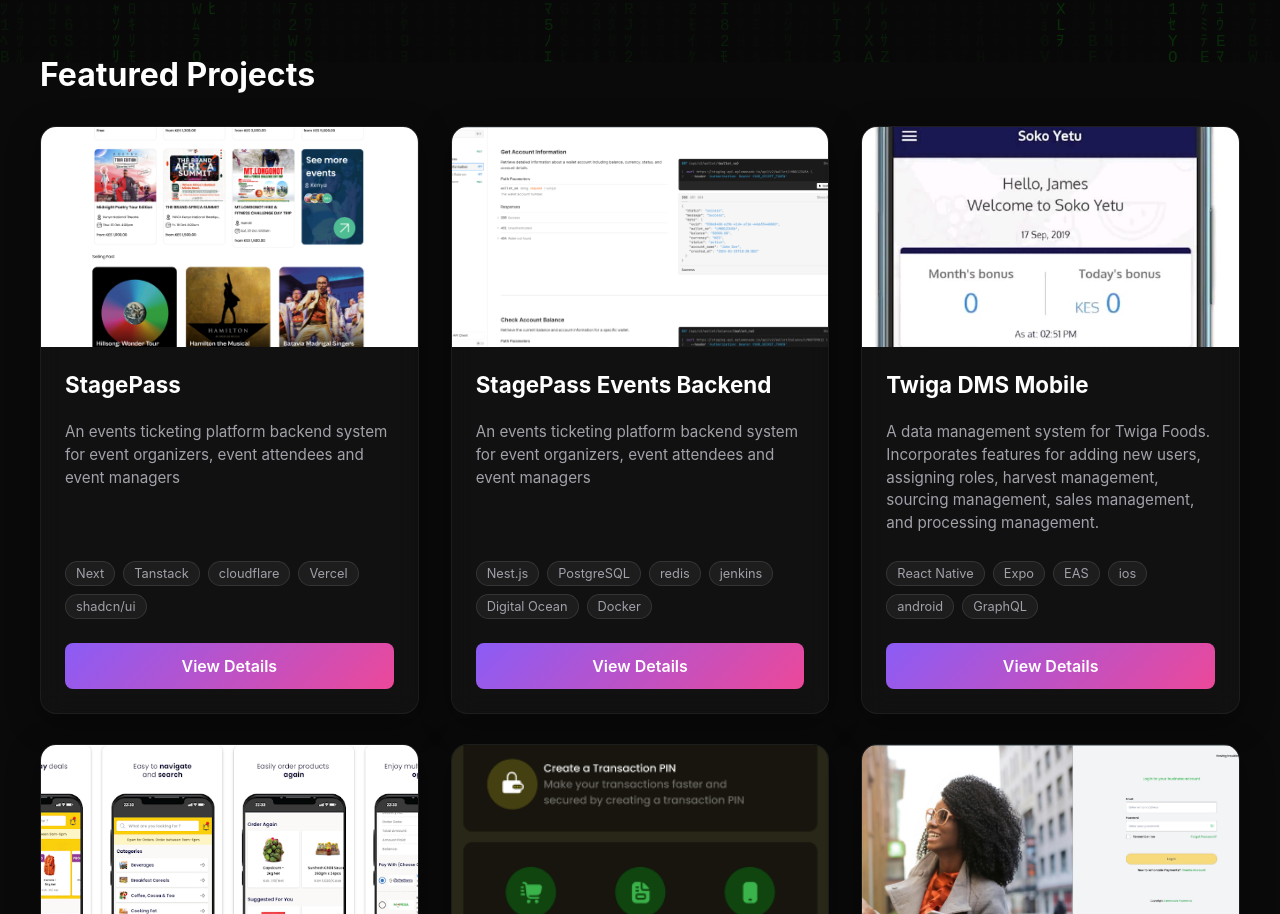
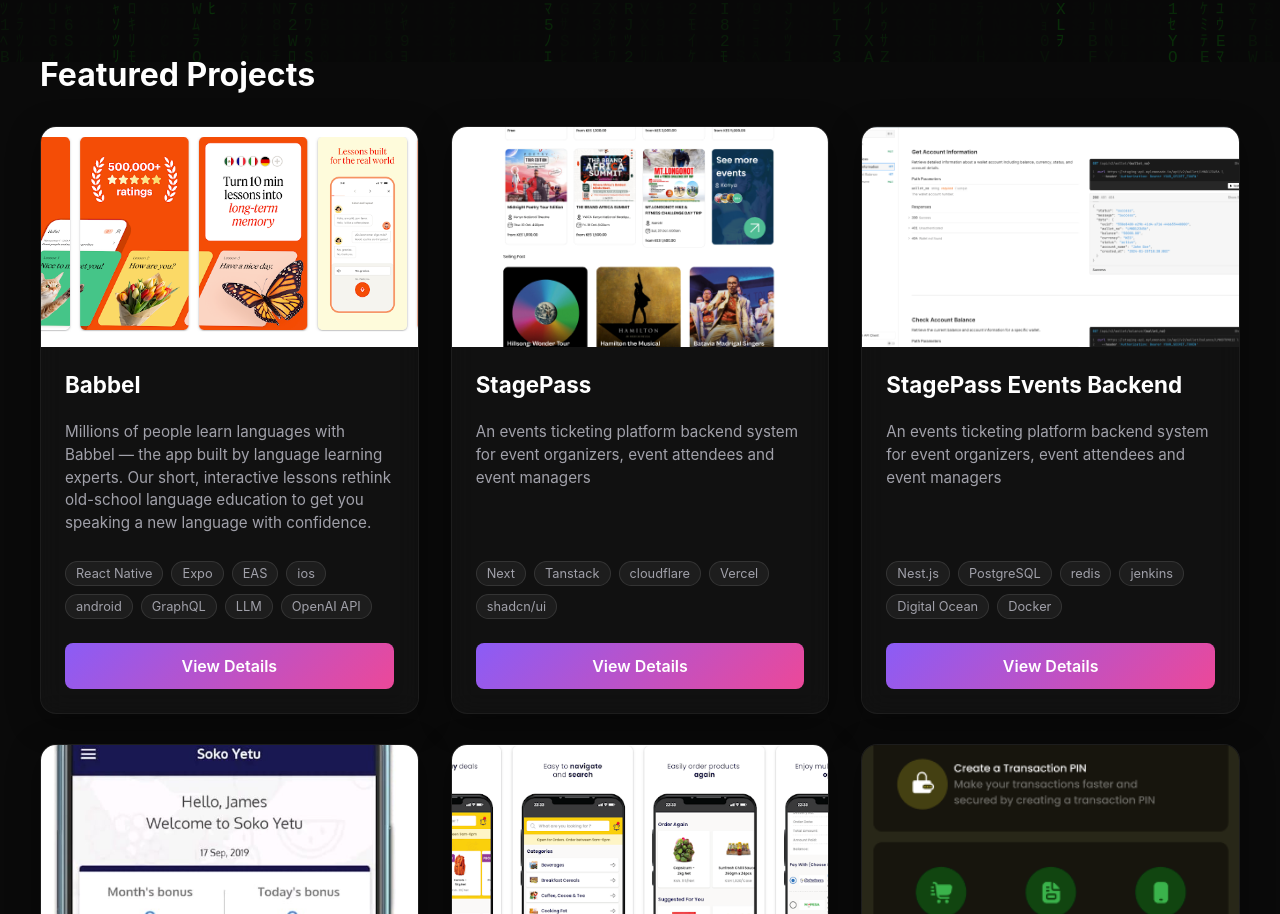
Before and after one commit to nevooronni/modern-portfolio, a React (Vite) app: page / in a window 1280 px wide. Shown: the part 738-1652 px from the top of the page. Built offline with nearby package versions, Linux system fonts and the light colour scheme.

Commit message:
Update Babbel project info and add image

```diff
--- a/src/data/content.js
+++ b/src/data/content.js
@@ -1,4 +1,14 @@
 export const projects = [
+  {
+    id: "babbel_mobile",
+    title: "Babbel",
+    shortDescription: "Millions of people learn languages with Babbel — the app built by language learning experts. Our short, interactive lessons rethink old-school language education to get you speaking a new language with confidence.",
+    fullDescription: "Millions of people learn languages with Babbel — the app built by language learning experts. Our short, interactive lessons rethink old-school language education to get you speaking a new language with confidence. integrated with OpenAI API for AI based learning. LLM modles used GTP5, GPT4 omni",
+    techStack: ["React Native", "Expo", "EAS", "ios", "android", "GraphQL", "LLM", "OpenAI API"],
+    image: "babel.png",
+    repoLink: "#",
+    liveLink: "https://play.google.com/store/apps/details?id=com.babbel.mobile.android.en&referrer=adjust_reftag%3Dcy1Xa8gGTF8JF%26utm_source%3Dbackup_mobiletracking_%252Fmobile"
+  },
   {
     id: "stagepass",
     title: "StagePass",
```
Also changed, not shown: public/img/babel.png (added), 2 other files (tests, documents, lock files or other folders).
